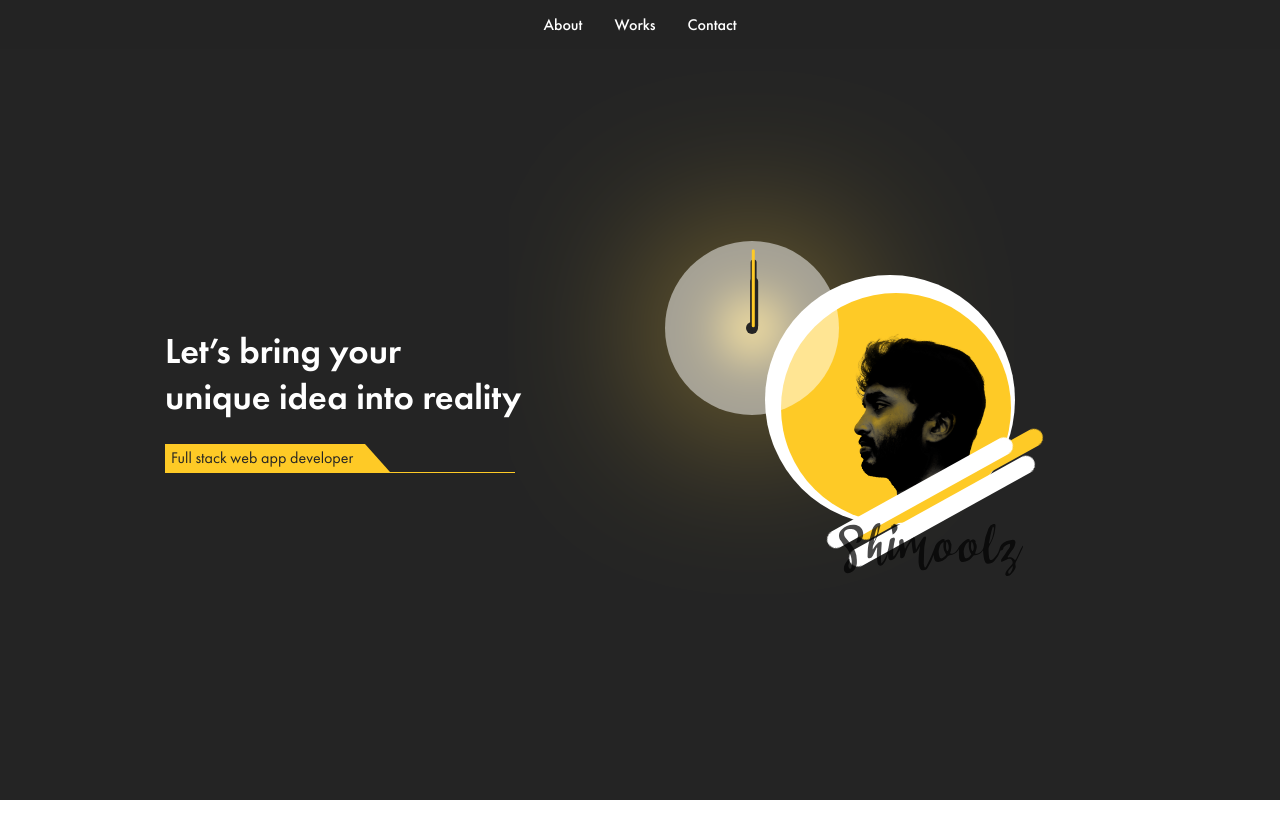
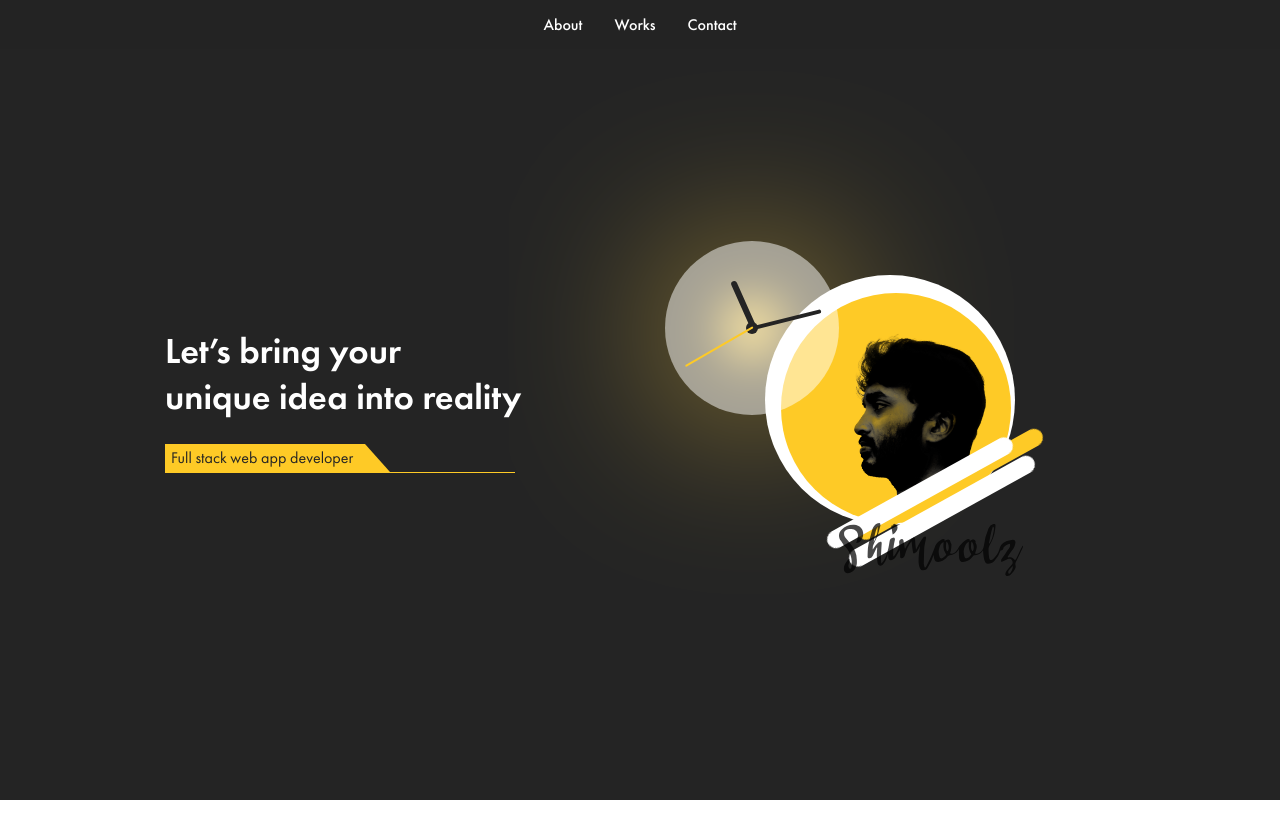
Before and after one commit to EkhlasMridha/portfolio, a React (Create React App) app: page / in a window 1280 px wide. Shown: the top 838 px of the page. Built offline with nearby package versions, Linux system fonts and the light colour scheme.

Commit message:
ui fix and seo data update

```diff
--- a/public/api.config.js
+++ b/public/api.config.js
@@ -1,2 +1,2 @@
 // var baseURL = "http://localhost:5070/v1/";
-var baseURL = "https://portfolio-api.rootlinepointer.com";
+var baseURL = "https://api.shimoolz.com/v1/";
--- a/public/index.html
+++ b/public/index.html
@@ -23,16 +23,15 @@
     <meta name="theme-color" content="#242424" />
     <meta
       name="description"
-      content="Shimul Mridha:: A full stack web developer, proficient in various type of tech stacks in web development. Good for any type of custom web app development."
+      content="Shimul Mridha is a full stack web app developer. Experienced in various type of tech stacks in web development. Proficient in any type of custom web app development. His full name is Ekhlas Mridha Shimul"
     />
     <meta name="author" content="Shimul Mridha" />
     <meta
       name="keywords"
-      content="React, ReactJs, Angular, ASP.Net, ASP.Net Core, JavaScript, TypeScript,
-     Nodejs, NestJs, Database, MongoDB, MySql, MSSQL, Frontend developer, REST API, Web app, Website, Website developer, Web Application, Web app,
-     Backend Developer, Full stack developer"
+      content="React, Angular, ASP.Net, JavaScript, TypeScript,
+     Backend Developer, Full stack developer, Ekhlas Mridha, Shimul mridha, _shimul_mridha_, shimulmridha"
     />
-    <meta name="robots" content=" index, follow" />
+    <meta name="robots" content="index, follow" />
 
     <meta
       property="og:title"
@@ -40,7 +39,7 @@
     />
     <meta
       property="og:description"
-      content="Experienced full stack developer with proficient knowledge in web app development."
+      content="Shimul mridha is an experienced full stack developer with proficient knowledge in web app development."
     />
     <meta property="og:image" content="./template_image.png" />
     <link rel="apple-touch-icon" href="%PUBLIC_URL%/logo192.png" />
@@ -50,11 +49,11 @@
 
     <meta
       name="twitter:title"
-      content="himul mridha | Full stack web app developer"
+      content="Shimul mridha | Full stack web app developer"
     />
     <meta
       name="twitter:description"
-      content="Experienced full stack developer with proficient knowledge in web app development."
+      content="Shimul mridha is an experienced full stack developer with proficient knowledge in web app development."
     />
     <meta name="twitter:image" content="./template_image.png" />
 
--- a/src/pages/Landing/Landing.scss
+++ b/src/pages/Landing/Landing.scss
@@ -32,10 +32,6 @@
         margin-bottom: 0px;
         margin-top: 0px;
       }
-      h2 {
-        margin: 0px;
-        font-size: 1.3em;
-      }
     }
 
     .graphics-container {
@@ -47,7 +43,6 @@
       .brand-avatar {
         height: 150px;
         position: absolute;
-        // left: 90px;
       }
     }
   }
@@ -92,12 +87,6 @@
   bottom: 10px;
   right: 20px;
   display: flex;
-}
-
-@media screen and (max-width: 550px) {
-  .work-type {
-    text-align: center;
-  }
 }
 
 @media screen and (max-width: 750px) {
--- a/src/shared/AnalogClock/clock.scss
+++ b/src/shared/AnalogClock/clock.scss
@@ -13,6 +13,15 @@
   align-items: center;
 }
 
+@media screen and (max-width: 550px) {
+  .clock {
+    width: 55px;
+    height: 55px;
+    left: -16px;
+    top: -15px;
+  }
+}
+
 .hand {
   right: 49%;
   position: absolute;
@@ -26,18 +35,18 @@
 .hand.hour {
   width: 30%;
   z-index: 8;
-  height: 8px;
+  height: 6px;
 }
 
 .hand.minute {
-  height: 6px;
+  height: 4px;
   z-index: 10;
   width: 40%;
 }
 
 .hand.seconds {
   width: 45%;
-  height: 3px;
+  height: 2px;
   z-index: 12;
 }
 
--- a/src/shared/AnalogClock/index.tsx
+++ b/src/shared/AnalogClock/index.tsx
@@ -1,17 +1,17 @@
-import { useEffect, useLayoutEffect } from "react";
+import { useEffect, useLayoutEffect, useRef } from "react";
 import "./clock.scss";
 
 export const AnalogClock = () => {
-  const hour = document.getElementById("hour");
-  const minute = document.getElementById("minute");
-  const seconds = document.getElementById("seconds");
+  const hour = useRef<HTMLDivElement>(null);
+  const minute = useRef<HTMLDivElement>(null);
+  const seconds = useRef<HTMLDivElement>(null);
   let interval: any;
 
   useEffect(() => {
+    clearInterval(interval);
     interval = setInterval(() => {
       clock();
     }, 1000);
-
     return () => {
       clearInterval(interval);
     };
@@ -27,20 +27,27 @@ export const AnalogClock = () => {
     let calcMin = min * 6 + sec / 10 + 90;
     let calcHour = hr * 30 + min / 2 + 90;
 
-    if (!hour || !minute || !seconds) return;
-
-    hour.style.transform = `rotate(${calcHour}deg)`;
-    minute.style.transform = `rotate(${calcMin}deg)`;
-    seconds.style.transform = `rotate(${calcSec}deg)`;
+    if (!hour.current || !minute.current || !seconds.current) return;
+    hour.current.style.transform = `rotate(${calcHour}deg)`;
+    minute.current.style.transform = `rotate(${calcMin}deg)`;
+    seconds.current.style.transform = `rotate(${calcSec}deg)`;
   }
 
   return (
     <div className="clock">
       <div className="clock-glow large-glow highlight-background"></div>
       <div className="clock-center primary-background"></div>
-      <div className="hand hour primary-background" id="hour"></div>
-      <div className="hand minute primary-background" id="minute"></div>
-      <div className="hand seconds highlight-background" id="seconds"></div>
+      <div className="hand hour primary-background" id="hour" ref={hour}></div>
+      <div
+        className="hand minute primary-background"
+        id="minute"
+        ref={minute}
+      ></div>
+      <div
+        className="hand seconds highlight-background"
+        id="seconds"
+        ref={seconds}
+      ></div>
     </div>
   );
 };
```
